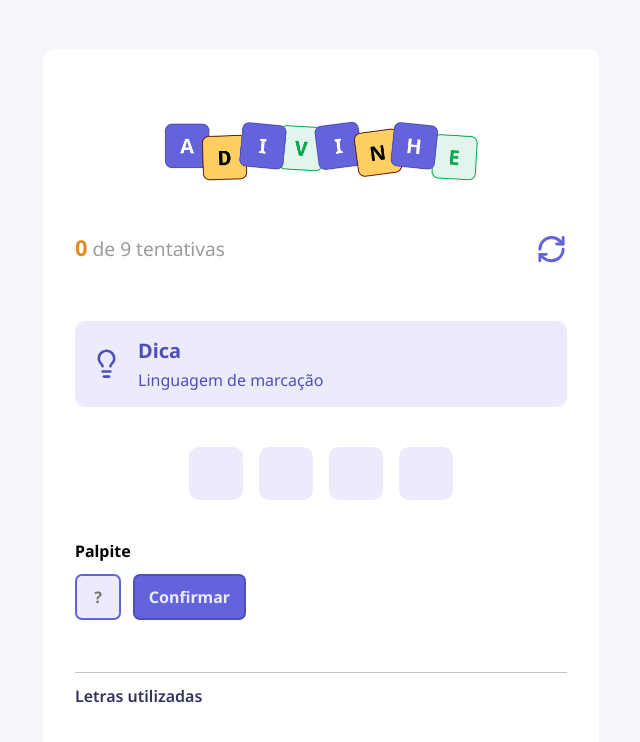
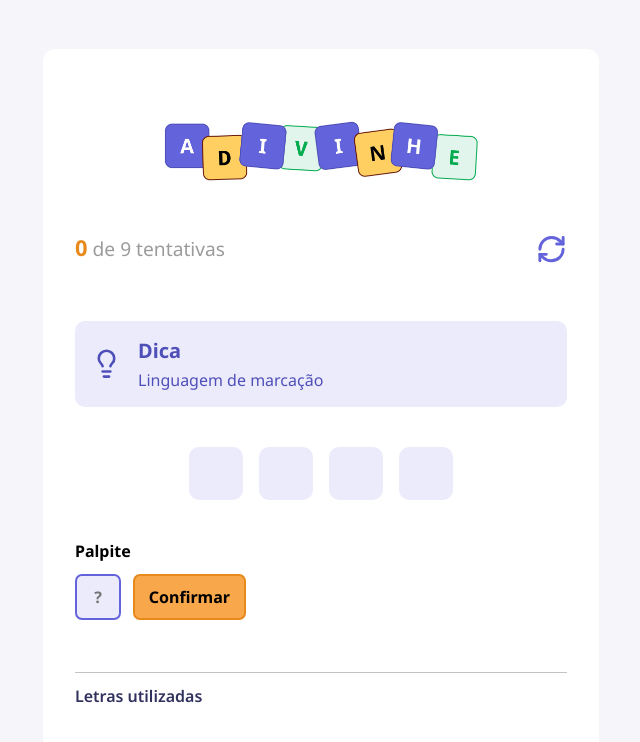
Before and after one commit to garrudas/projeto-jogo-adivinhacao, a React (Vite) app: page / in a window 1280 px wide. Shown: the top 742 px of the page, without its empty margins (319-959 px from the left). Built offline with nearby package versions, Linux system fonts and the light colour scheme.

Commit message:
Deploy Front-end - Levando alterações para produção

```diff
--- a/src/components/Button/styles.module.css
+++ b/src/components/Button/styles.module.css
@@ -2,10 +2,10 @@
     height: 2.87rem;
     border-radius: 0.43rem;
 
-    background-color: #6363db;
-    border: 2px solid #4f4fb9;
+    background-color: #f9a74b;
+    border: 2px solid #e8891c;
 
-    color: #ebebfc;
+    color: #000000;
 
     padding: 0 0.87rem;
     font-size: 1rem;
```
